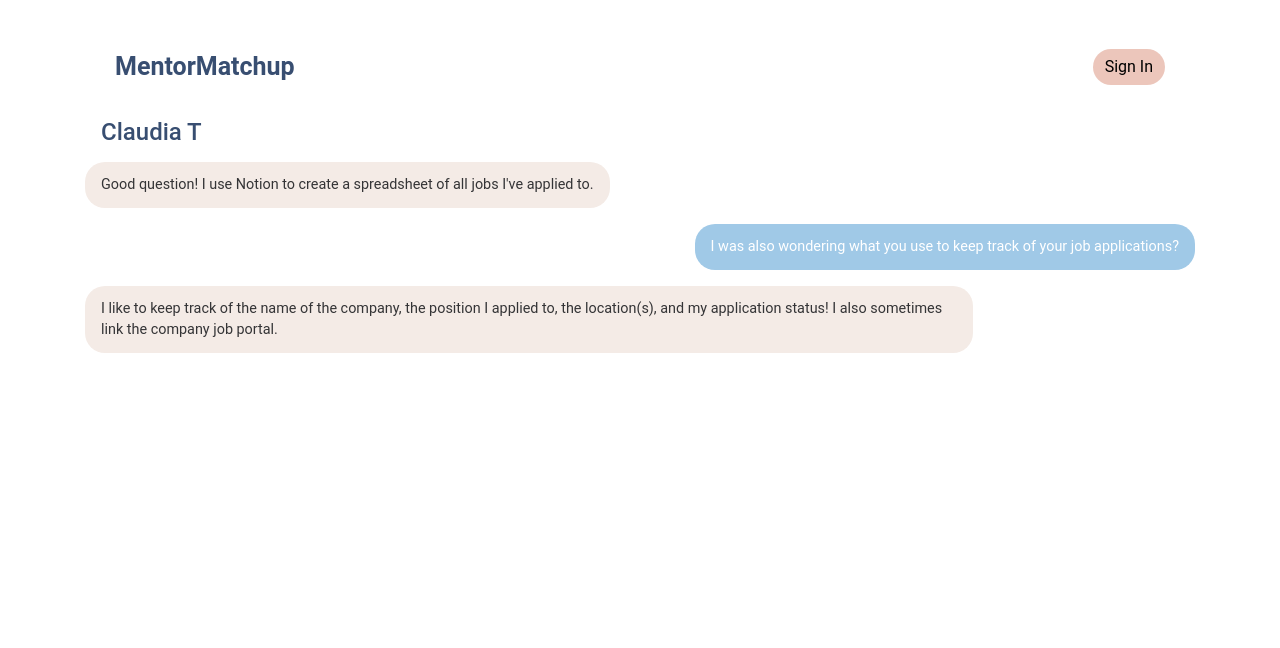
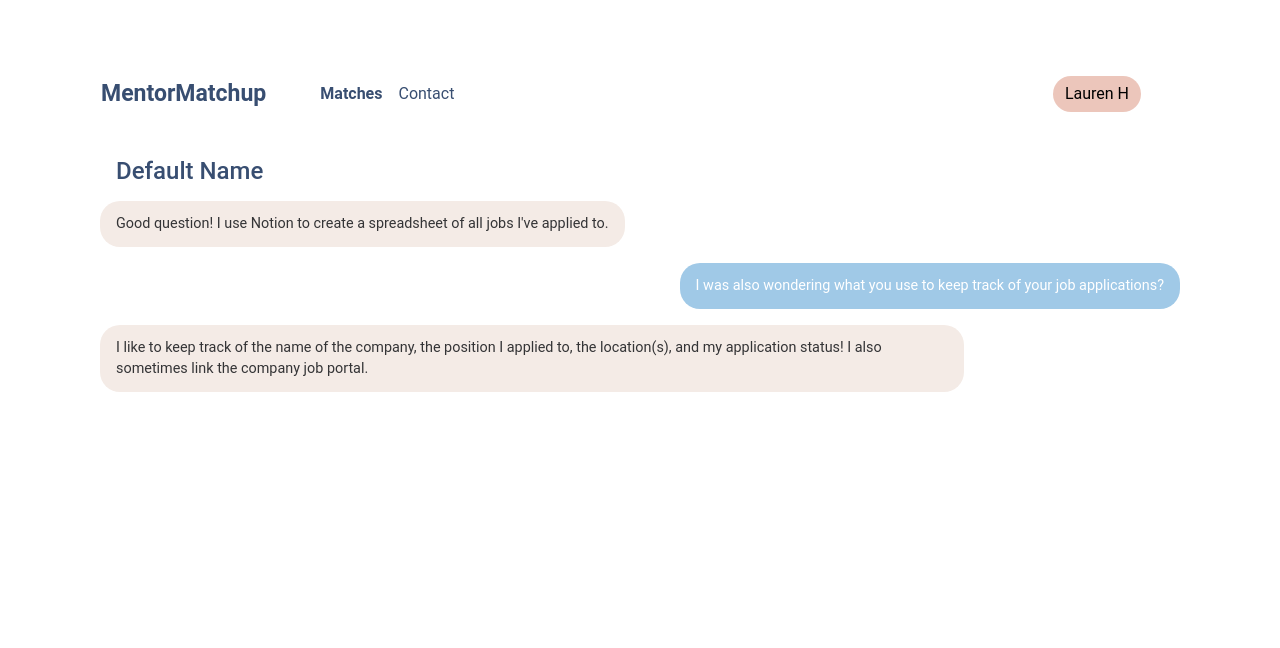
Before and after one commit to awissink/ui-semester-project, a Flask app: template templates/chat.html in a window 1280 px wide. Shown: the top 648 px of the page. Run offline with Flask 3, Linux system fonts and the light colour scheme; the template is opened without the code that fills it, so the values that code supplies are empty; some libraries are stand-ins or nearby versions.

Commit message:
Connect chat to the rest of the website

```diff
--- a/static/js/script.js
+++ b/static/js/script.js
@@ -4,6 +4,9 @@ function redirectToHomepage() {
 }
 function redirectToMessages() {
     window.location.href = 'messages.html';
+}
+function redirectToChat(chatName) {
+    window.location.href = 'chat.html?name=' + encodeURIComponent(chatName);
 }
 
 //VALIDATE PASSWORDS
--- a/templates/chat.html
+++ b/templates/chat.html
@@ -8,18 +8,33 @@
     <link rel="stylesheet" href="https://cdnjs.cloudflare.com/ajax/libs/font-awesome/5.15.1/css/all.min.css">
     <link rel="stylesheet" href="../static/css/styles.css">
 </head>
+<script>
+  document.addEventListener("DOMContentLoaded", function() {
+      const urlParams = new URLSearchParams(window.location.search);
+      const name = urlParams.get('name');
+
+      if (name) {
+          document.getElementById('chatName').innerText = name;
+      }
+  });
+</script>
 <body>
 
-<div class="container-fluid my-5">
-    <nav class="homepage-header d-flex justify-content-between align-items-center">
-        <span class="homepage-name homepage-name primary-blue-color">MentorMatchup</span>
-        <div>
-            <a href="signin.html" class="button-specs btn btn-outline-secondary rounded-pill">Sign In</a>
-        </div>
-    </nav>
+<div class="container my-5">
+    <!-- Navigation -->
+    <nav class="navbar navbar-expand-lg navbar-light" style="background-color: transparent;">
+      <a class="navbar-brand primary-blue-color homepage-name" href="index.html">MentorMatchup</a>
+      <div class="navbar-nav">
+          <a class="nav-item nav-link active" href="#"><strong>Matches</strong></a>
+          <a class="nav-item nav-link" href="contact.html">Contact</a>
+      </div>
+      <div class="navbar-nav ml-auto">
+          <button onclick="window.location.href='profile.html'" class="button-specs btn btn-outline-secondary rounded-pill mr-2">Lauren H</button>
+      </div>
+   </nav>
 
     <div class="container mt-3">
-        <h3>Claudia T</h3>
+      <h3 id="chatName">Default Name</h3>
         <div class="chat-window">
           <div class="message-box left">
             Good question! I use Notion to create a spreadsheet of all jobs I've applied to.
```
Also changed, not shown: templates/messages.html (+4 -4 lines).
